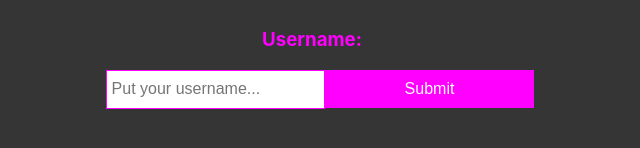
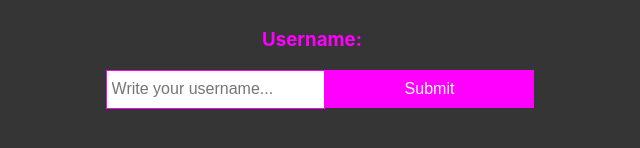
Before and after one commit to deksa89/Cool-Chat-App, a React (Create React App) app: page / in a window 1280 px wide. Shown: the part 362-510 px from the top of the page, without its empty margins (320-960 px from the left). Built offline with nearby package versions, Linux system fonts and the light colour scheme.

Commit message:
new branch for testing

```diff
--- a/src/App.js
+++ b/src/App.js
@@ -1,58 +1,88 @@
-import React, { Component } from 'react';
+import React, { useState, useEffect } from 'react';
 import Messages from './components/Messages';
 import Input from './components/Input';
 import LoginScreen from './components/LoginScreen';
 import './App.css';
 
+const App = () => {
+  const [messages, setMessages] = useState([]);
+  const [member, setMember] = useState({});
+  const [showChat, setShowChat] = useState(false);
+  const [drone, setDrone] = useState(null);
+  //const [users, setUsers] = useState(false); // postaviti da ispisuje novu poruku kad se novi korisnik pojavi
 
-class App extends Component {
+  //const [showMessage, setShowMessage] = useState(true);
 
-  state = {
-    messages: [],
-    member: {
-    },
-    showChat: false
-  }
+  // useEffect(() => {
+  //   if (showChat && showMessage && messages.length > 0) {
+  //     console.log("This message will appear only once when the component renders for the first time.");
+  //     setShowMessage(false); // Set showMessage to false after the message is shown
+  //   }
+  // }, [showChat, messages.length, showMessage]);
 
-  handleFormSubmit = (name) => {
-    const member = {...this.state.member}
-    member.username = name;
-    this.setState({member, showChat: true})
+
+  // useEffect(() => {
+    //   if (showChat) {
+      //     setUsers(true);
+      //     console.log('new user!!!')
+
+      //     let novi = 'new user has entered chat'
+      //   }
+      // }, [showChat]);
+
+
+  // console.log('showchat: ', showChat)
+  // console.log('showMessage: ', showMessage)
+  // console.log('messages: ', messages)
+  // console.log('users: ', users)
+
+  const handleFormSubmit = (name) => {
+    const memberCopy = { ...member };
+    memberCopy.username = name;
+
+    setMember(memberCopy);
+    setShowChat(true);
+
 
     const CHANNEL_ID = 'qqxtR1YAPcD40c4W';
-    this.drone = new window.ScaleDrone(CHANNEL_ID, {
-      data: member
+    const drone = new window.ScaleDrone(CHANNEL_ID, {
+      data: memberCopy,
     });
 
-    this.drone.on('open', error => {
+    drone.on('open', (error) => {
       if (error) return console.error(error);
 
-      const member = {...this.state.member};
-      member.id = this.drone.clientId;
-      this.setState({member});
+      const memberCopy = { ...member };
+
+      memberCopy.id = drone.clientId;
+      setMember(memberCopy);
     });
-    const room = this.drone.subscribe('observable-room');
+
+    const room = drone.subscribe('observable-room');
     room.on('data', (data, member) => {
-      const messages = this.state.messages;
-      messages.push({member, text: data});
-      this.setState({messages});
+      setMessages((prevMessages) => [
+        ...prevMessages,
+        { member, text: data },
+      ]);
     });
-  }
 
-  onSendMessage = (message) => {
-    this.drone.publish({
+    setDrone(drone);
+  };
+
+  const onSendMessage = (message) => {
+    drone.publish({
       room: 'observable-room',
-      message
+      message,
     });
-  }
+  };
 
-  render() {
-    if (this.state.showChat === false) {
+
+  if (showChat === false) {
     return (
       <div className="login__app">
-          <div className='login__app-header'>
+        <div className="login__app-header">
           <h1>Login to Best Chat App Ever</h1>
-            <LoginScreen onUsernameSubmit={this.handleFormSubmit} />
+          <LoginScreen onUsernameSubmit={handleFormSubmit} />
         </div>
       </div>
     );
@@ -60,19 +90,13 @@ class App extends Component {
 
   return (
     <div className="app">
-        <div className='app-header'>
+      <div className="app-header">
         <h1>Chat App</h1>
       </div>
-        <Messages
-          messages={this.state.messages}
-          currentMember={this.state.member}
-        />
-        <Input
-          onSendChatMessage={this.onSendMessage}
-        />
+      <Messages messages={messages} currentMember={member} showChat={showChat} />
+      <Input onSendChatMessage={onSendMessage} />
     </div>
   );
 }
-}
 
 export default App;
--- a/src/components/Input.js
+++ b/src/components/Input.js
@@ -5,12 +5,15 @@ const Input = (props) => {
 
   const onChange = (e) => {
     setText(e.target.value);
+    //console.log(e.target.value) // mjenja se na svaku promjenu/za svako slovo u inputu za unos poruke
   }
 
   const onSubmit = (e) => {
-    e.preventDefault();
-    setText("");
-    props.onSendChatMessage(text);
+    e.preventDefault(); // sprijecava defaultno ponasanje form submissiona (neophodno kad se radi s single-page aplikacijom)
+    setText("");  // svrha setText je da vrati text da ocisti input field nakon sto je forma submittana
+    // console.log("text: ", text) // setText postaje text na onSubmit
+
+    props.onSendChatMessage(text); // zove funkciju onSendChatMessage koja je proslijedena kao props ovoj komponenti, a text varijabla salje chat poruku serveru
   }
 
   return (
--- a/src/components/LoginScreen.js
+++ b/src/components/LoginScreen.js
@@ -6,7 +6,6 @@ const LoginScreen = (props) => {
   const [username, setUsername] = useState('');
   const [submitted, setSubmitted] = useState(false);
   const [showWarning, setShowWarning] = useState(false);
-
 
   const capitalizeFirstLetter = (string) => {
     return string.charAt(0).toUpperCase() + string.slice(1);
@@ -37,7 +36,7 @@ const LoginScreen = (props) => {
               type="text"
               value={username}
               onChange={handleInputChange}
-              placeholder='Put your username...'
+              placeholder='Write your username...'
             />
             <button type="submit">Submit</button>
           </label>
--- /dev/null
+++ b/src/components/NewUserMessage.js
@@ -0,0 +1,14 @@
+import React from 'react';
+
+const NewUserMessage = ({ user }) => {
+
+  console.log('user: ', user)
+
+  return (
+    <div className="new-user-message">
+      <span className="new-user-message__username">{user} has joined the chatroom</span>
+    </div>
+  );
+};
+
+export default NewUserMessage;
--- a/src/components/RenderMessage.js
+++ b/src/components/RenderMessage.js
@@ -1,15 +1,25 @@
 import React from "react";
 import AvatarGroup from 'react-avatar-group';
+//import NewUserMessage from "./NewUserMessage";
 
 const RenderMessage = (props, message, index) => {
     const { member, text } = message;
-    const { currentMember } = props;
+    const { currentMember, showMessage, showChat, messages } = props;
 
     const messageFromMe = member.id === currentMember.id;
 
-    const msgClassName = messageFromMe
-      ? "messages-message current_member"
+    const msgClassName = messageFromMe  // ako je messageFromMe: true onda ce se prikazati poruka od mene na desnoj strani dok ce od drugih korisnika biti na lijevoj
+      ? "messages-message current_member" // to da ispisuje lijevo/desno ovisi o korsiniku je rijeseno u css-u s messages-message current_member/messages-message
       : "messages-message";
+
+
+      console.log("messages: ", messages)
+      console.log("text: ", messages)
+
+    // console.log("showMessage2: ", showMessage)
+    // console.log("showChat2: ", showChat)
+    // console.log('messages.length', messages.length)
+
 
     return (
       <li key={index} className={msgClassName}>
```
Lines whose indentation alone changed are shown as unchanged.
